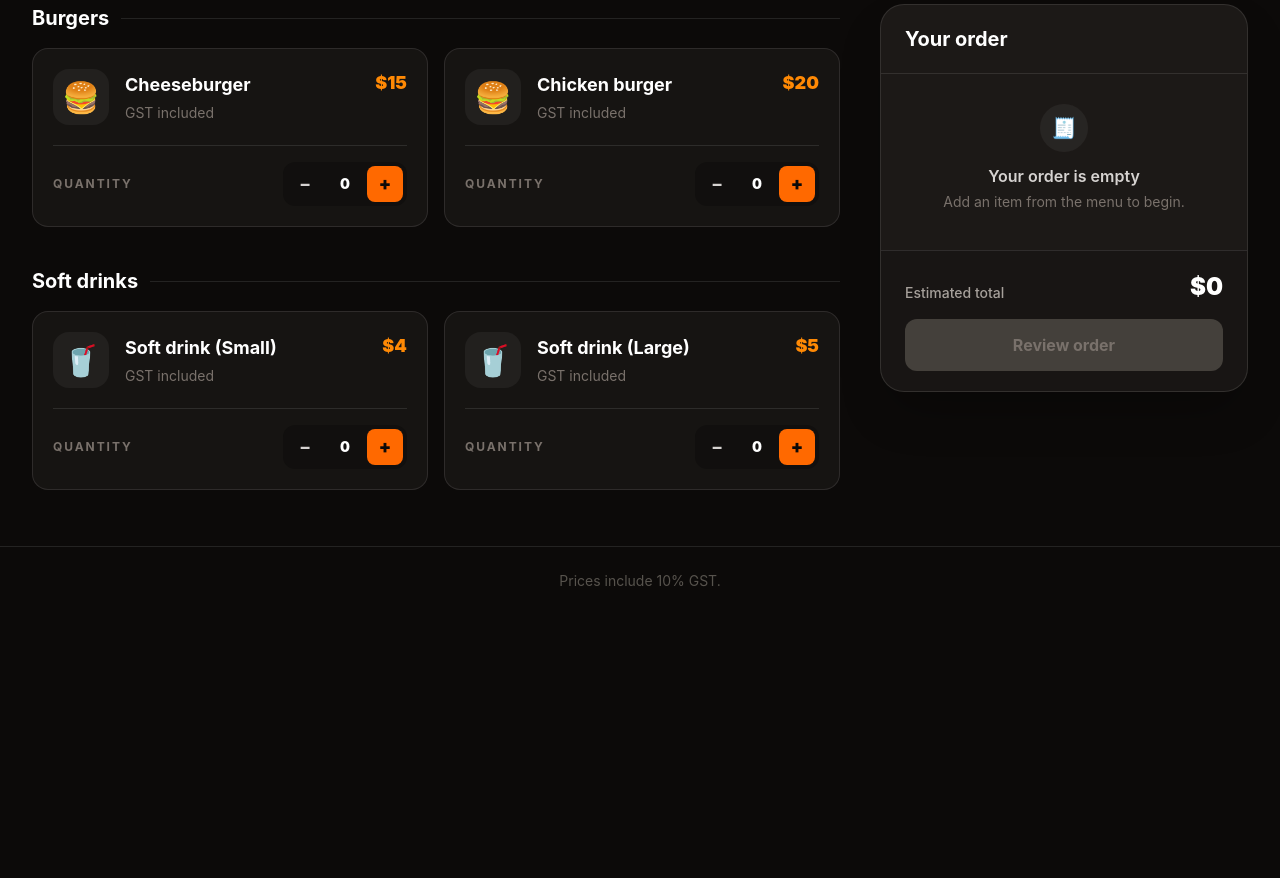
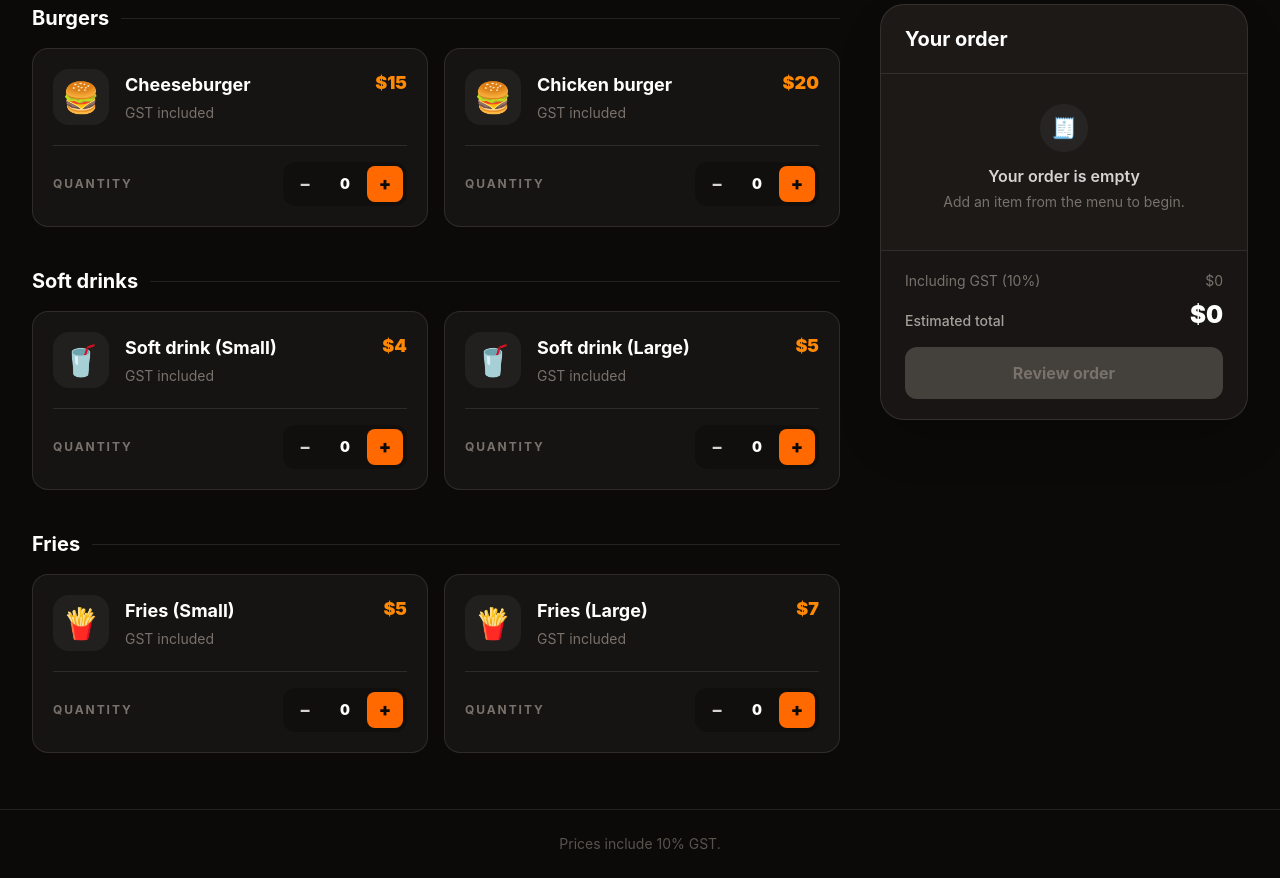
Before and after one commit to samarpro/RestaurantOrdering-RC, a website built with Vite: page src/views/web/index.html in a window 1280 px wide. Shown: the part 297-1175 px from the top of the page. Before the commit the page ends 912 px from the top, so only its background shows below. Built offline with nearby package versions, Linux system fonts and the light colour scheme.

Commit message:
refactor: drive ordering from restaurant configuration

```diff
--- a/src/controllers/create-order-controller.ts
+++ b/src/controllers/create-order-controller.ts
@@ -1,7 +1,6 @@
-import { loadMenu } from "../data/load-menu.js";
+import { getRestaurant } from "../services/index.js";
 import { RestaurantOrderController } from "./order-controller.js";
 
-export async function createRestaurantOrderController(): Promise<RestaurantOrderController> {
-  const menu = await loadMenu();
-  return new RestaurantOrderController(menu);
+export function createRestaurantOrderController(): RestaurantOrderController {
+  return new RestaurantOrderController(getRestaurant());
 }
--- a/src/controllers/order-controller.ts
+++ b/src/controllers/order-controller.ts
@@ -1,24 +1,28 @@
-import type { Invoice, Menu, PlaceOrderInput } from "../models/index.js";
+import type { Invoice, PlaceOrderInput, Restaurant } from "../models/index.js";
 import { processOrder } from "../services/index.js";
 
 /** Public application contract shared by the CLI and web views. */
 export interface OrderingController {
-  getMenu(): Menu;
+  getRestaurant(): Restaurant;
   processOrder(input: PlaceOrderInput): Invoice;
 }
 
 /**
  * Provides presentation layers with ordering use cases while keeping business
- * calculations behind the service boundary.
+ * calculations and operational data behind the service boundary.
  */
 export class RestaurantOrderController implements OrderingController {
-  constructor(private readonly menu: Menu) {}
+  constructor(private readonly restaurant: Restaurant) {}
 
-  getMenu(): Menu {
-    return this.menu;
+  getRestaurant(): Restaurant {
+    return this.restaurant;
   }
 
   processOrder(input: PlaceOrderInput): Invoice {
-    return processOrder(input, this.menu);
+    return processOrder(
+      input,
+      this.restaurant.menu,
+      this.restaurant.tax.ratePercent,
+    );
   }
 }
--- a/src/data/menu.json
+++ /dev/null
@@ -1,30 +0,0 @@
-{
-  "id": "main",
-  "name": "Restaurant Menu",
-  "products": [
-    {
-      "id": "cheeseburger",
-      "name": "Cheeseburger",
-      "category": "burger",
-      "unitPriceCents": 1500
-    },
-    {
-      "id": "chicken-burger",
-      "name": "Chicken burger",
-      "category": "burger",
-      "unitPriceCents": 2000
-    },
-    {
-      "id": "small-soft-drink",
-      "name": "Soft drink (Small)",
-      "category": "soft-drink",
-      "unitPriceCents": 400
-    },
-    {
-      "id": "large-soft-drink",
-      "name": "Soft drink (Large)",
-      "category": "soft-drink",
-      "unitPriceCents": 500
-    }
-  ]
-}
--- /dev/null
+++ b/src/data/restaurant.json
@@ -0,0 +1,68 @@
+{
+  "id": "counter",
+  "name": "Counter",
+  "tax": {
+    "name": "GST",
+    "ratePercent": 10,
+    "pricesInclusive": true
+  },
+  "menu": {
+    "id": "main",
+    "name": "Restaurant Menu",
+    "categories": [
+      {
+        "id": "burger",
+        "name": "Burgers",
+        "icon": "🍔"
+      },
+      {
+        "id": "soft-drink",
+        "name": "Soft drinks",
+        "icon": "🥤"
+      },
+      {
+        "id": "fries",
+        "name": "Fries",
+        "icon": "🍟"
+      }
+    ],
+    "products": [
+      {
+        "id": "cheeseburger",
+        "name": "Cheeseburger",
+        "category": "burger",
+        "unitPriceCents": 1500
+      },
+      {
+        "id": "chicken-burger",
+        "name": "Chicken burger",
+        "category": "burger",
+        "unitPriceCents": 2000
+      },
+      {
+        "id": "small-soft-drink",
+        "name": "Soft drink (Small)",
+        "category": "soft-drink",
+        "unitPriceCents": 400
+      },
+      {
+        "id": "large-soft-drink",
+        "name": "Soft drink (Large)",
+        "category": "soft-drink",
+        "unitPriceCents": 500
+      },
+      {
+        "id": "small-fries",
+        "name": "Fries (Small)",
+        "category": "fries",
+        "unitPriceCents": 500
+      },
+      {
+        "id": "large-fries",
+        "name": "Fries (Large)",
+        "category": "fries",
+        "unitPriceCents": 700
+      }
+    ]
+  }
+}
--- a/src/models/index.ts
+++ b/src/models/index.ts
@@ -1,4 +1,5 @@
 export type { Invoice, InvoiceLine } from "./invoice.js";
-export type { Menu } from "./menu.js";
+export type { Menu, MenuCategory } from "./menu.js";
 export type { OrderItemInput, PlaceOrderInput } from "./order.js";
+export type { Restaurant, TaxConfiguration } from "./restaurant.js";
 export type { Product, ProductCategory } from "./product.js";
--- a/src/models/menu.ts
+++ b/src/models/menu.ts
@@ -1,7 +1,14 @@
-import type { Product } from "./product.js";
+import type { Product, ProductCategory } from "./product.js";
+
+export interface MenuCategory {
+  readonly id: ProductCategory;
+  readonly name: string;
+  readonly icon: string;
+}
 
 export interface Menu {
-  readonly id: string; // handy when introduced multiple menus in the future
+  readonly id: string;
   readonly name: string;
+  readonly categories: readonly MenuCategory[];
   readonly products: readonly Product[];
 }
--- a/src/models/product.ts
+++ b/src/models/product.ts
@@ -1,4 +1,4 @@
-export type ProductCategory = "burger" | "soft-drink";
+export type ProductCategory = string;
 
 export interface Product {
   readonly id: string;
--- /dev/null
+++ b/src/models/restaurant.ts
@@ -0,0 +1,14 @@
+import type { Menu } from "./menu.js";
+
+export interface TaxConfiguration {
+  readonly name: string;
+  readonly ratePercent: number;
+  readonly pricesInclusive: boolean;
+}
+
+export interface Restaurant {
+  readonly id: string;
+  readonly name: string;
+  readonly menu: Menu;
+  readonly tax: TaxConfiguration;
+}
--- a/src/services/index.ts
+++ b/src/services/index.ts
@@ -1,3 +1,2 @@
-export {
-  processOrder,
-} from "./order-service.js";
+export { processOrder } from "./order-service.js";
+export { getRestaurant } from "./restaurant-service.js";
--- /dev/null
+++ b/src/services/restaurant-service.ts
@@ -0,0 +1,146 @@
+import restaurantData from "../data/restaurant.json" with { type: "json" };
+import type {
+  Menu,
+  MenuCategory,
+  Product,
+  Restaurant,
+  TaxConfiguration,
+} from "../models/index.js";
+
+type UnknownRecord = Record<string, unknown>;
+
+function readRecord(value: unknown, path: string): UnknownRecord {
+  if (typeof value !== "object" || value === null || Array.isArray(value)) {
+    throw new TypeError(`${path} must be an object`);
+  }
+
+  return value as UnknownRecord;
+}
+
+function readString(value: unknown, path: string): string {
+  if (typeof value !== "string" || value.trim() === "") {
+    throw new TypeError(`${path} must be a non-empty string`);
+  }
+
+  return value;
+}
+
+function readNumber(value: unknown, path: string): number {
+  if (typeof value !== "number" || !Number.isFinite(value)) {
+    throw new TypeError(`${path} must be a finite number`);
+  }
+
+  return value;
+}
+
+function readBoolean(value: unknown, path: string): boolean {
+  if (typeof value !== "boolean") {
+    throw new TypeError(`${path} must be a boolean`);
+  }
+
+  return value;
+}
+
+function readArray(value: unknown, path: string): readonly unknown[] {
+  if (!Array.isArray(value)) {
+    throw new TypeError(`${path} must be an array`);
+  }
+
+  return value;
+}
+
+function parseCategory(value: unknown, index: number): MenuCategory {
+  const category = readRecord(value, `menu.categories[${index}]`);
+
+  return Object.freeze({
+    id: readString(category["id"], `menu.categories[${index}].id`),
+    name: readString(category["name"], `menu.categories[${index}].name`),
+    icon: readString(category["icon"], `menu.categories[${index}].icon`),
+  });
+}
+
+function parseProduct(value: unknown, index: number): Product {
+  const product = readRecord(value, `menu.products[${index}]`);
+  const unitPriceCents = readNumber(
+    product["unitPriceCents"],
+    `menu.products[${index}].unitPriceCents`,
+  );
+
+  if (!Number.isInteger(unitPriceCents) || unitPriceCents < 0) {
+    throw new RangeError(`menu.products[${index}].unitPriceCents must be a non-negative integer`);
+  }
+
+  return Object.freeze({
+    id: readString(product["id"], `menu.products[${index}].id`),
+    name: readString(product["name"], `menu.products[${index}].name`),
+    category: readString(product["category"], `menu.products[${index}].category`),
+    unitPriceCents,
+  });
+}
+
+function ensureUniqueIds(items: readonly { readonly id: string }[], path: string): void {
+  const ids = new Set<string>();
+
+  for (const item of items) {
+    if (ids.has(item.id)) {
+      throw new Error(`${path} contains duplicate id "${item.id}"`);
+    }
+    ids.add(item.id);
+  }
+}
+
+function parseMenu(value: unknown): Menu {
+  const menu = readRecord(value, "menu");
+  const categories = readArray(menu["categories"], "menu.categories").map(parseCategory);
+  const products = readArray(menu["products"], "menu.products").map(parseProduct);
+
+  ensureUniqueIds(categories, "menu.categories");
+  ensureUniqueIds(products, "menu.products");
+
+  const categoryIds = new Set(categories.map((category) => category.id));
+  for (const product of products) {
+    if (!categoryIds.has(product.category)) {
+      throw new Error(`Product "${product.id}" references unknown category "${product.category}"`);
+    }
+  }
+
+  return Object.freeze({
+    id: readString(menu["id"], "menu.id"),
+    name: readString(menu["name"], "menu.name"),
+    categories: Object.freeze(categories),
+    products: Object.freeze(products),
+  });
+}
+
+function parseTax(value: unknown): TaxConfiguration {
+  const tax = readRecord(value, "tax");
+  const ratePercent = readNumber(tax["ratePercent"], "tax.ratePercent");
+
+  if (ratePercent < 0) {
+    throw new RangeError("tax.ratePercent must not be negative");
+  }
+
+  return Object.freeze({
+    name: readString(tax["name"], "tax.name"),
+    ratePercent,
+    pricesInclusive: readBoolean(tax["pricesInclusive"], "tax.pricesInclusive"),
+  });
+}
+
+function parseRestaurant(value: unknown): Restaurant {
+  const restaurant = readRecord(value, "restaurant");
+
+  return Object.freeze({
+    id: readString(restaurant["id"], "restaurant.id"),
+    name: readString(restaurant["name"], "restaurant.name"),
+    tax: parseTax(restaurant["tax"]),
+    menu: parseMenu(restaurant["menu"]),
+  });
+}
+
+const restaurant = parseRestaurant(restaurantData);
+
+/** Returns validated restaurant operation data from the JSON configuration. */
+export function getRestaurant(): Restaurant {
+  return restaurant;
+}
--- a/src/tests/order-controller.test.ts
+++ b/src/tests/order-controller.test.ts
@@ -1,22 +1,19 @@
 import assert from "node:assert/strict";
-import { readFileSync } from "node:fs";
 import { describe, it } from "node:test";
 
 import { RestaurantOrderController } from "../controllers/index.js";
-import type { Menu } from "../models/index.js";
+import { getRestaurant } from "../services/index.js";
 
-const menu = JSON.parse(
-  readFileSync(new URL("../data/menu.json", import.meta.url), "utf8"),
-) as Menu;
+const restaurant = getRestaurant();
 
 describe("RestaurantOrderController", () => {
-  const controller = new RestaurantOrderController(menu);
+  const controller = new RestaurantOrderController(restaurant);
 
-  it("exposes the restaurant menu", () => {
-    assert.deepEqual(controller.getMenu(), menu);
+  it("exposes restaurant operations data", () => {
+    assert.deepEqual(controller.getRestaurant(), restaurant);
   });
 
-  it("processes an order through the service boundary", () => {
+  it("processes an order using the restaurant GST configuration", () => {
     const invoice = controller.processOrder({
       items: [
         { productId: "cheeseburger", quantity: 2 },
--- a/src/tests/order-service.test.ts
+++ b/src/tests/order-service.test.ts
@@ -7,6 +7,10 @@ import { processOrder } from "../services/index.js";
 const menu: Menu = {
   id: "main",
   name: "Main menu",
+  categories: [
+    { id: "burger", name: "Burgers", icon: "🍔" },
+    { id: "soft-drink", name: "Soft drinks", icon: "🥤" },
+  ],
   products: [
     {
       id: "cheeseburger",
@@ -40,6 +44,7 @@ describe("processOrder", () => {
         ],
       },
       menu,
+      10,
     );
 
     assert.deepEqual(invoice, {
@@ -64,8 +69,18 @@ describe("processOrder", () => {
     });
   });
 
+  it("uses the configured GST rate", () => {
+    const invoice = processOrder(
+      { items: [{ productId: "cheeseburger", quantity: 1 }] },
+      menu,
+      20,
+    );
+
+    assert.equal(invoice.includedGstCents, 250);
+  });
+
   it("returns a zero-value invoice for an empty order", () => {
-    assert.deepEqual(processOrder({ items: [] }, menu), {
+    assert.deepEqual(processOrder({ items: [] }, menu, 10), {
       lines: [],
       totalCents: 0,
       includedGstCents: 0,
@@ -74,7 +89,7 @@ describe("processOrder", () => {
 
   it("rejects products that are not on the menu", () => {
     assert.throws(
-      () => processOrder({ items: [{ productId: "unknown", quantity: 1 }] }, menu),
+      () => processOrder({ items: [{ productId: "unknown", quantity: 1 }] }, menu, 10),
       /not on the menu/,
     );
   });
@@ -82,7 +97,7 @@ describe("processOrder", () => {
   it("rejects non-positive or fractional quantities", () => {
     for (const quantity of [0, -1, 1.5]) {
       assert.throws(
-        () => processOrder({ items: [{ productId: "cheeseburger", quantity }] }, menu),
+        () => processOrder({ items: [{ productId: "cheeseburger", quantity }] }, menu, 10),
         /positive integer/,
       );
     }
--- /dev/null
+++ b/src/tests/restaurant-service.test.ts
@@ -0,0 +1,23 @@
+import assert from "node:assert/strict";
+import { describe, it } from "node:test";
+
+import { getRestaurant } from "../services/index.js";
+
+describe("getRestaurant", () => {
+  it("converts restaurant JSON into validated operation data", () => {
+    const restaurant = getRestaurant();
+
+    assert.equal(restaurant.name, "Counter");
+    assert.deepEqual(restaurant.tax, {
+      name: "GST",
+      ratePercent: 10,
+      pricesInclusive: true,
+    });
+    assert.deepEqual(
+      restaurant.menu.categories.map(({ id }) => id),
+      ["burger", "soft-drink", "fries"],
+    );
+    assert.equal(restaurant.menu.products.length, 6);
+    assert.ok(Object.isFrozen(restaurant));
+  });
+});
--- a/src/views/web/index.html
+++ b/src/views/web/index.html
@@ -16,7 +16,7 @@
         <a class="flex items-center gap-3" href="/" aria-label="Counter home">
           <span class="grid size-10 place-items-center rounded-xl bg-orange-500 text-xl shadow-lg shadow-orange-950/40">🍔</span>
           <span>
-            <span class="block text-lg font-bold leading-none tracking-tight">Counter</span>
+            <span id="restaurant-name" class="block text-lg font-bold leading-none tracking-tight">Restaurant</span>
             <span class="mt-1 block text-xs font-medium uppercase tracking-[0.18em] text-stone-500">Kitchen &amp; drinks</span>
           </span>
         </a>
@@ -60,6 +60,10 @@
             </div>
 
             <div class="border-t border-white/10 bg-black/15 px-6 py-5">
+              <div class="mb-2 flex items-center justify-between text-sm text-stone-500">
+                <span id="estimated-gst-label">Including GST</span>
+                <span id="estimated-gst">$0</span>
+              </div>
               <div class="mb-4 flex items-end justify-between">
                 <span class="text-sm font-medium text-stone-400">Estimated total</span>
                 <strong id="estimated-total" class="text-2xl font-black text-white">$0</strong>
@@ -86,7 +90,7 @@
                 <span id="receipt-total"></span>
               </div>
               <div class="flex justify-between text-sm text-stone-500">
-                <span>Including GST</span>
+                <span id="receipt-gst-label">Including GST</span>
                 <span id="receipt-gst"></span>
               </div>
             </div>
@@ -96,7 +100,7 @@
     </main>
 
     <footer class="border-t border-white/10 px-5 py-6 text-center text-sm text-stone-600">
-      Prices include 10% GST.
+      <span id="tax-disclosure">Prices include applicable tax.</span>
     </footer>
 
     <div id="startup-error" class="fixed inset-x-5 bottom-5 z-50 hidden rounded-xl bg-red-600 px-5 py-4 font-semibold text-white shadow-xl" role="alert"></div>
--- a/src/views/web/main.ts
+++ b/src/views/web/main.ts
@@ -3,16 +3,15 @@ import "./styles.css";
 import { createRestaurantOrderController } from "../../controllers/index.js";
 import { initialiseWebView } from "./web-view.js";
 
-async function startApplication(): Promise<void> {
-  const controller = await createRestaurantOrderController();
+try {
+  const controller = createRestaurantOrderController();
   initialiseWebView(controller);
-}
-
-startApplication().catch((error: unknown) => {
+} catch (error: unknown) {
   const errorElement = document.getElementById("startup-error");
 
   if (errorElement !== null) {
-    errorElement.textContent = error instanceof Error ? error.message : "The application could not start";
+    errorElement.textContent =
+      error instanceof Error ? error.message : "The application could not start";
     errorElement.classList.remove("hidden");
   }
-});
+}
--- a/src/views/web/web-view.ts
+++ b/src/views/web/web-view.ts
@@ -1,11 +1,6 @@
 import type { OrderingController } from "../../controllers/index.js";
-import type { Invoice, PlaceOrderInput, Product, ProductCategory } from "../../models/index.js";
+import type { Invoice, PlaceOrderInput, Product } from "../../models/index.js";
 import { formatCurrency } from "../shared/currency.js";
-
-const categoryLabels: Record<ProductCategory, string> = {
-  burger: "Burgers",
-  "soft-drink": "Soft drinks",
-};
 
 function requireElement<T extends HTMLElement>(id: string): T {
   const element = document.getElementById(id);
@@ -32,10 +27,6 @@ function createElement<K extends keyof HTMLElementTagNameMap>(
   return element;
 }
 
-function productIcon(product: Product): string {
-  return product.category === "burger" ? "🍔" : "🥤";
-}
-
 function toOrderInput(quantities: ReadonlyMap<string, number>): PlaceOrderInput {
   return {
     items: Array.from(quantities, ([productId, quantity]) => ({ productId, quantity })),
@@ -43,10 +34,14 @@ function toOrderInput(quantities: ReadonlyMap<string, number>): PlaceOrderInput
 }
 
 export function initialiseWebView(controller: OrderingController): void {
+  const restaurant = controller.getRestaurant();
+  const { menu, tax } = restaurant;
   const menuElement = requireElement<HTMLDivElement>("menu");
   const emptyOrderElement = requireElement<HTMLDivElement>("empty-order");
   const selectedItemsElement = requireElement<HTMLDivElement>("selected-items");
   const estimatedTotalElement = requireElement<HTMLElement>("estimated-total");
+  const estimatedGstElement = requireElement<HTMLElement>("estimated-gst");
+  const estimatedGstLabelElement = requireElement<HTMLElement>("estimated-gst-label");
   const processButton = requireElement<HTMLButtonElement>("process-order");
   const clearButton = requireElement<HTMLButtonElement>("clear-order");
   const errorElement = requireElement<HTMLParagraphElement>("order-error");
@@ -54,6 +49,14 @@ export function initialiseWebView(controller: OrderingController): void {
   const receiptLinesElement = requireElement<HTMLDivElement>("receipt-lines");
   const receiptTotalElement = requireElement<HTMLElement>("receipt-total");
   const receiptGstElement = requireElement<HTMLElement>("receipt-gst");
+  const receiptGstLabelElement = requireElement<HTMLElement>("receipt-gst-label");
+  const restaurantNameElement = requireElement<HTMLElement>("restaurant-name");
+  const taxDisclosureElement = requireElement<HTMLElement>("tax-disclosure");
+
+  restaurantNameElement.textContent = restaurant.name;
+  estimatedGstLabelElement.textContent = `Including ${tax.name} (${tax.ratePercent}%)`;
+  receiptGstLabelElement.textContent = `Including ${tax.name} (${tax.ratePercent}%)`;
+  taxDisclosureElement.textContent = `Prices include ${tax.ratePercent}% ${tax.name}.`;
 
   const quantities = new Map<string, number>();
   const quantityLabels = new Map<string, HTMLOutputElement>();
@@ -93,6 +96,7 @@ export function initialiseWebView(controller: OrderingController): void {
       selectedItemsElement.replaceChildren();
 
       if (invoice === undefined) {
+        estimatedGstElement.textContent = formatCurrency(0);
         estimatedTotalElement.textContent = formatCurrency(0);
         return;
       }
@@ -115,6 +119,7 @@ export function initialiseWebView(controller: OrderingController): void {
         selectedItemsElement.append(row);
       }
 
+      estimatedGstElement.textContent = formatCurrency(invoice.includedGstCents);
       estimatedTotalElement.textContent = formatCurrency(invoice.totalCents);
     } catch (error) {
       showError(error);
@@ -138,19 +143,19 @@ export function initialiseWebView(controller: OrderingController): void {
     renderOrderSummary();
   }
 
-  function createProductCard(product: Product): HTMLElement {
+  function createProductCard(product: Product, categoryIcon: string): HTMLElement {
     const card = createElement(
       "article",
       "group rounded-2xl border border-white/10 bg-stone-900/70 p-5 transition hover:-translate-y-0.5 hover:border-orange-400/40 hover:bg-stone-900 hover:shadow-xl hover:shadow-black/20",
     );
     const topRow = createElement("div", "flex items-start justify-between gap-4");
     const identity = createElement("div", "flex min-w-0 items-center gap-4");
-    identity.append(createElement("span", "grid size-14 shrink-0 place-items-center rounded-2xl bg-white/5 text-3xl", productIcon(product)));
+    identity.append(createElement("span", "grid size-14 shrink-0 place-items-center rounded-2xl bg-white/5 text-3xl", categoryIcon));
 
     const title = createElement("div", "min-w-0");
     title.append(
       createElement("h3", "truncate text-lg font-bold text-white", product.name),
-      createElement("p", "mt-1 text-sm text-stone-500", "GST included"),
+      createElement("p", "mt-1 text-sm text-stone-500", `${tax.name} included`),
     );
     identity.append(title);
     topRow.append(identity, createElement("span", "shrink-0 text-lg font-black text-orange-400", formatCurrency(product.unitPriceCents)));
@@ -180,19 +185,25 @@ export function initialiseWebView(controller: OrderingController): void {
   }
 
   function renderMenu(): void {
-    const products = controller.getMenu().products;
+    for (const category of menu.categories) {
+      const categoryProducts = menu.products.filter(
+        (product) => product.category === category.id,
+      );
 
-    for (const category of ["burger", "soft-drink"] as const) {
+      if (categoryProducts.length === 0) {
+        continue;
+      }
+
       const section = createElement("section", "space-y-4");
       const heading = createElement("div", "flex items-center gap-3");
       heading.append(
-        createElement("h2", "text-xl font-bold text-white", categoryLabels[category]),
+        createElement("h2", "text-xl font-bold text-white", category.name),
         createElement("span", "h-px flex-1 bg-white/10"),
       );
 
       const grid = createElement("div", "grid gap-4 sm:grid-cols-2");
-      for (const product of products.filter((item) => item.category === category)) {
-        grid.append(createProductCard(product));
+      for (const product of categoryProducts) {
+        grid.append(createProductCard(product, category.icon));
       }
 
       section.append(heading, grid);
--- a/tsconfig.json
+++ b/tsconfig.json
@@ -10,6 +10,7 @@
     "module": "nodenext",
     "target": "esnext",
     "types": ["node"],
+    "resolveJsonModule": true,
     // For nodejs:
     // "lib": ["esnext"],
 
```
Also changed, not shown: src/data/load-menu.ts (deleted, +0 -12 lines), src/services/order-service.ts (+13 -7 lines).
